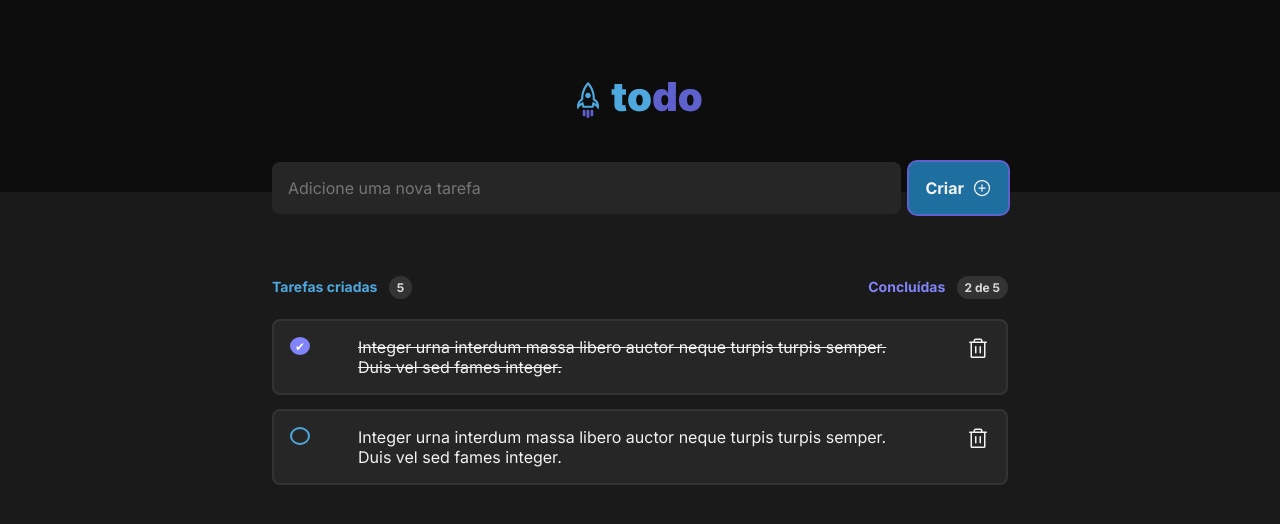
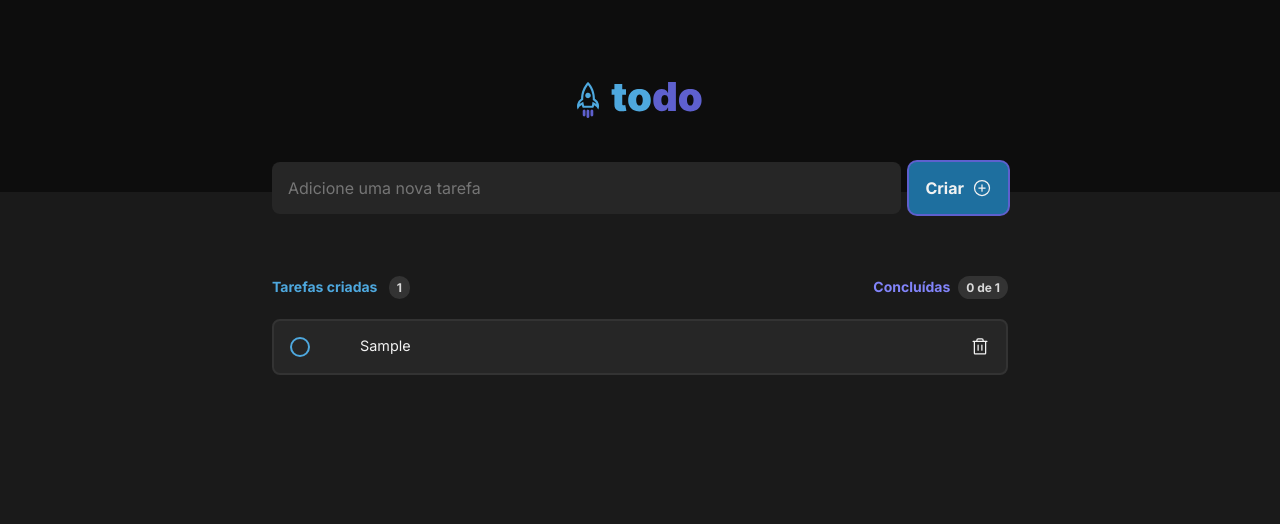
Before and after one commit to DanielFariias/todo-list, a React (Vite) app: page / in a window 1280 px wide. Both pictures are taken after typing "Sample" into the empty fields and a click on the button "Criar". Shown: the top 524 px of the page. Built offline with nearby package versions, Linux system fonts and the light colour scheme.

Commit message:
feat: :art: Adicionando funcionalidades
listando todos e deletando

```diff
--- a/src/components/InfoTodo/index.tsx
+++ b/src/components/InfoTodo/index.tsx
@@ -1,14 +1,26 @@
+import { ITodo } from '../TodoArea'
 import styles from './styles.module.css'
 
-export default function InfoTodo() {
+interface IInfoTodo {
+  todos: ITodo[]
+}
+
+export default function InfoTodo({ todos }: IInfoTodo) {
+  const hasTodos = todos.length > 0
+
+  const todosCompleted = todos.filter((todo) => todo.isCompleted)
+
   return (
     <div className={styles.infoTodo}>
       <span>
-        Tarefas criadas <small>5</small>
+        Tarefas criadas <small>{todos.length}</small>
       </span>
 
       <span>
-        Concluídas <small>2 de 5</small>
+        Concluídas
+        <small>
+          {hasTodos ? `${todosCompleted.length} de ${todos.length}` : 0}
+        </small>
       </span>
     </div>
   )
--- a/src/components/TodoArea/index.tsx
+++ b/src/components/TodoArea/index.tsx
@@ -18,14 +18,44 @@ export default function TodoArea() {
     setTodos((prevState) => [...prevState, newTodo])
   }
 
-  console.log(todos)
+  function handleToggleCompleteTask(id: string) {
+    setTodos((prevState) => {
+      return prevState.map((todo) => {
+        if (todo.id === id) {
+          return {
+            ...todo,
+            isCompleted: !todo.isCompleted,
+          }
+        }
+
+        return todo
+      })
+    })
+  }
+
+  function handleDeleteTask(id: string) {
+    setTodos((prevState) => {
+      return prevState.filter((todo) => {
+        if (todo.id === id) {
+          return false
+        }
+
+        return true
+      })
+    })
+  }
+
   return (
     <main className={styles.wrapper}>
       <NewTodo onNewTodo={handleAddNewTodo} />
 
-      <InfoTodo />
+      <InfoTodo todos={todos} />
 
-      <TodoList />
+      <TodoList
+        todos={todos}
+        onToggleTask={handleToggleCompleteTask}
+        onDeleteTask={handleDeleteTask}
+      />
     </main>
   )
 }
--- a/src/components/TodoList/index.tsx
+++ b/src/components/TodoList/index.tsx
@@ -1,32 +1,54 @@
 import { Trash } from '@phosphor-icons/react'
 import styles from './styles.module.css'
+import { ITodo } from '../TodoArea'
 
-export default function TodoList() {
+interface ITodoListProps {
+  todos: ITodo[]
+  onToggleTask: (id: string) => void
+  onDeleteTask: (id: string) => void
+}
+
+export default function TodoList({
+  todos,
+  onToggleTask,
+  onDeleteTask,
+}: ITodoListProps) {
+  function handleToggleCompleteTask(id: string) {
+    onToggleTask(id)
+  }
+
+  function handleDeleteTask(event: any, id: string) {
+    event.stopPropagation()
+    onDeleteTask(id)
+  }
+
   return (
     <div className={styles.todoList}>
-      <button className={styles.todo}>
-        <div className={styles.checkboxChecked} />
-        <span className={styles.todoCompleted}>
-          Integer urna interdum massa libero auctor neque turpis turpis semper.
-          Duis vel sed fames integer.
-        </span>
+      {todos.map((todo) => (
+        <button
+          className={styles.todo}
+          key={todo.id}
+          type="button"
+          onClick={() => handleToggleCompleteTask(todo.id)}
+        >
+          <div
+            className={
+              todo.isCompleted ? styles.checkboxChecked : styles.checkbox
+            }
+          />
+          <span className={todo.isCompleted ? styles.todoCompleted : ''}>
+            {todo.title}
+          </span>
 
-        <div className={styles.trash}>
-          <Trash size={24} />
-        </div>
-      </button>
-
-      <button className={styles.todo}>
-        <div className={styles.checkbox} />
-        <span>
-          Integer urna interdum massa libero auctor neque turpis turpis semper.
-          Duis vel sed fames integer.
-        </span>
-
-        <div className={styles.trash}>
-          <Trash size={24} />
-        </div>
-      </button>
+          <div
+            className={styles.trash}
+            onClick={(e) => handleDeleteTask(e, todo.id)}
+            tabIndex={0}
+          >
+            <Trash size={20} />
+          </div>
+        </button>
+      ))}
     </div>
   )
 }
--- a/src/components/TodoList/styles.module.css
+++ b/src/components/TodoList/styles.module.css
@@ -22,13 +22,18 @@
 
 .todoList .todo span {
   max-width: 35rem;
+  width: 35rem;
   text-align: left;
+  font-size: 0.9rem;
+  color: var(--gray-100);
+  word-wrap: break-word;
 }
 
 .todoList .todo .trash {
   cursor: pointer;
   background-color: transparent;
   border: none;
+  line-height: 0;
   color: var(--gray-100);
   transition: all 0.2s ease-in-out;
 }
@@ -39,7 +44,7 @@
 
 .todoList .todo .checkbox {
   width: 20px;
-  height: 18px;
+  height: 20px;
   border-radius: 100%;
   border: 2px solid var(--blue);
 }
@@ -49,7 +54,7 @@
   align-items: center;
   justify-content: center;
   width: 20px;
-  height: 18px;
+  height: 20px;
   border-radius: 100%;
   border: 2px solid var(--purple);
   background-color: var(--purple);
```
